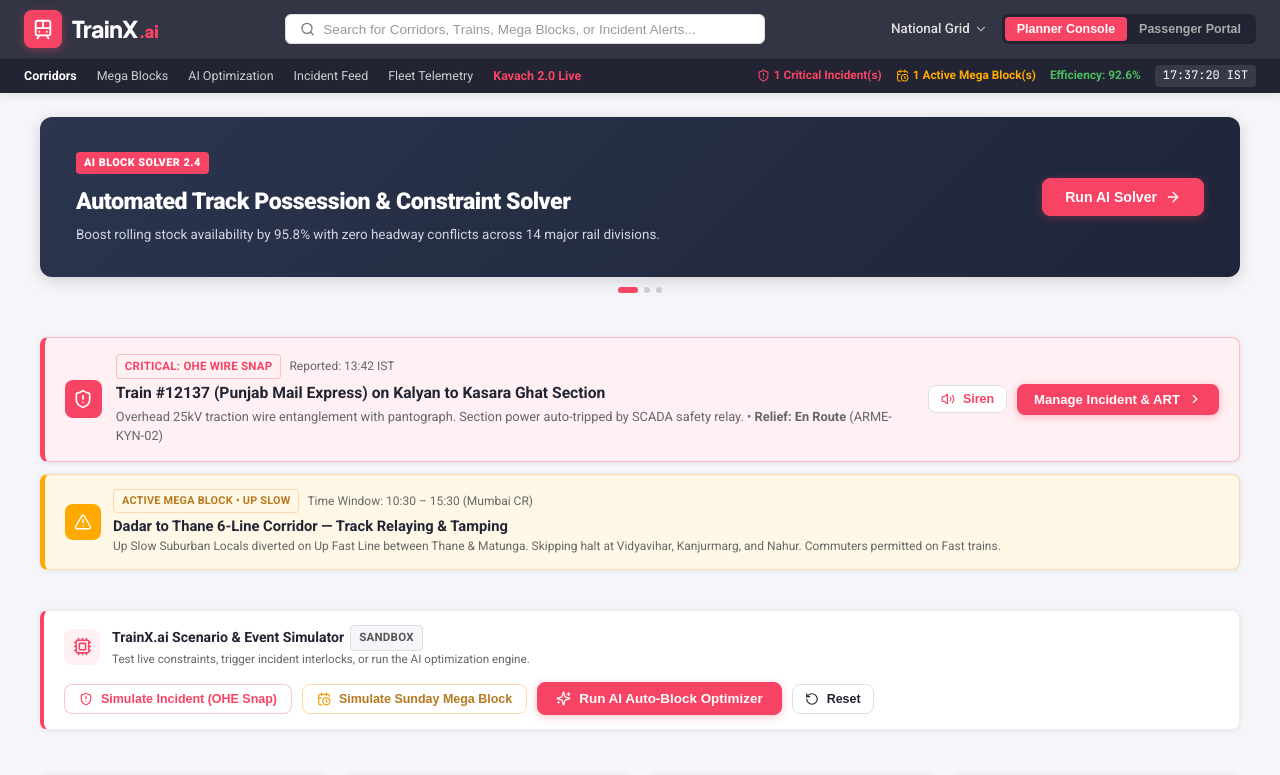
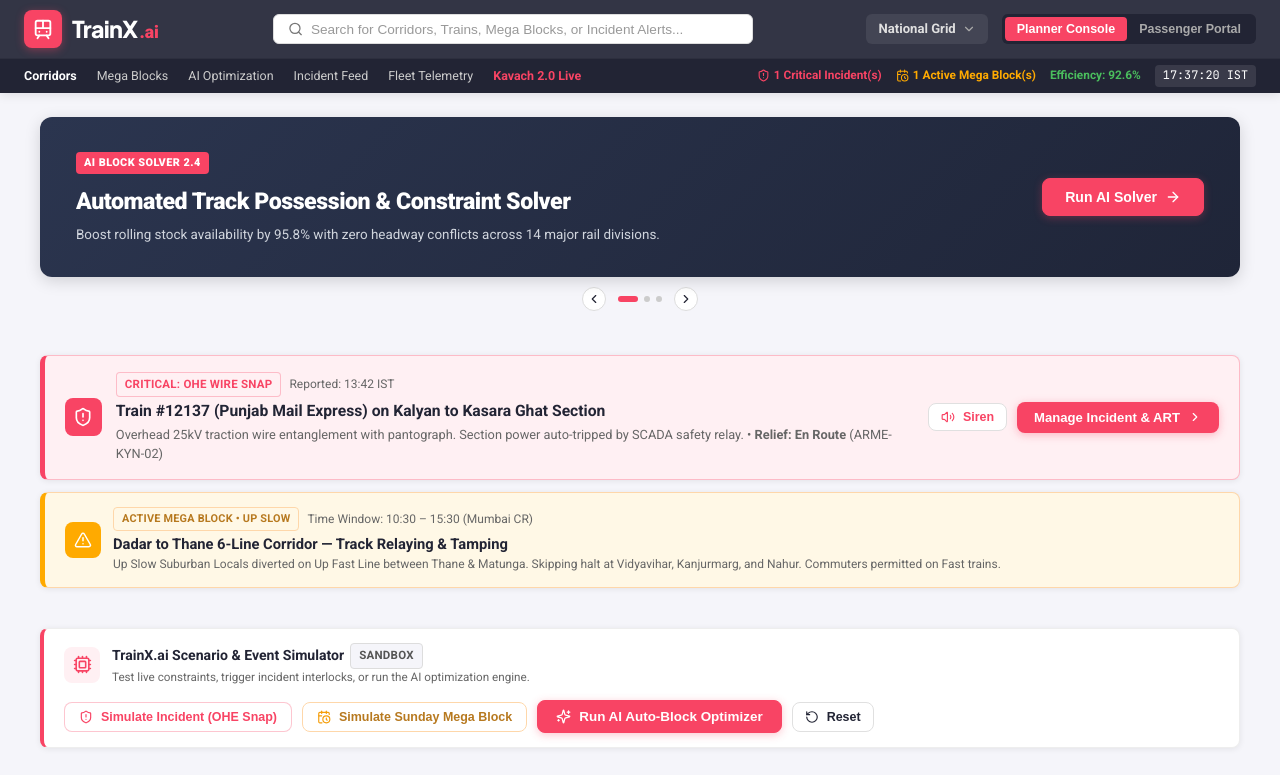
Before and after one commit to RailXpro/RailX----ai----Traintech, a React (Vite) app: page / in a window 1280 px wide. Shown: the top 775 px of the page. Built offline with nearby package versions, Linux system fonts and the light colour scheme.

Commit message:
feat: update front-end with AI block planning, BookMyShow design tokens, emergency dispatch and CI workflows

```diff
--- a/src/App.tsx
+++ b/src/App.tsx
@@ -3,7 +3,7 @@
 import { Header } from './components/Header';
 import { PlannerDashboard } from './components/planner/PlannerDashboard';
 import { PassengerPortal } from './components/passenger/PassengerPortal';
-import { Train, ShieldCheck, PhoneCall, HelpCircle, Mail, MapPin } from 'lucide-react';
+import { Train, ShieldCheck, PhoneCall } from 'lucide-react';
 
 const MainView: React.FC = () => {
   const { persona } = useRailway();
--- a/src/components/Header.tsx
+++ b/src/components/Header.tsx
@@ -2,18 +2,9 @@
 import {
   Train,
   ShieldAlert,
-  User,
-  SlidersHorizontal,
-  Radio,
   CalendarClock,
-  MapPin,
   Search,
-  ChevronDown,
-  Menu,
-  Sparkles,
-  Layers,
-  Cpu,
-  BarChart3
+  ChevronDown
 } from 'lucide-react';
 import { useRailway } from '../context/RailwayContext';
 import { DivisionName } from '../types/railway';
@@ -27,7 +18,7 @@
   'Bengaluru SWR'
 ];
 
-export const Header: React.FC<{ activeTab?: string; setActiveTab?: (tab: string) => void }> = ({ activeTab, setActiveTab }) => {
+export const Header: React.FC = () => {
   const {
     persona,
     setPersona,
@@ -115,8 +106,8 @@
           {/* Right Controls: City/Division Dropdown & Sign In / Persona Switcher */}
           <div style={{ display: 'flex', alignItems: 'center', gap: '14px' }}>
             {/* Division Selector */}
-            <div style={{ display: 'flex', alignItems: 'center', gap: '4px', cursor: 'pointer' }}>
-              <span style={{ fontSize: '0.84rem', color: '#E0E0E0', fontWeight: 500 }}>
+            <div style={{ position: 'relative', display: 'flex', alignItems: 'center', gap: '6px', background: 'rgba(255,255,255,0.08)', padding: '5px 12px', borderRadius: '6px', cursor: 'pointer' }}>
+              <span style={{ fontSize: '0.82rem', color: '#E0E0E0', fontWeight: 600 }}>
                 {selectedDivision === 'All' ? 'National Grid' : selectedDivision}
               </span>
               <select
@@ -124,13 +115,14 @@
                 onChange={(e) => setSelectedDivision(e.target.value as 'All' | DivisionName)}
                 style={{
                   position: 'absolute',
+                  inset: 0,
                   opacity: 0,
-                  width: '120px',
-                  height: '30px',
+                  width: '100%',
+                  height: '100%',
                   cursor: 'pointer'
                 }}
               >
-                <option value="All">All Divisions</option>
+                <option value="All">All Divisions (National Grid)</option>
                 {DIVISIONS.map(d => (
                   <option key={d} value={d}>{d}</option>
                 ))}
--- a/src/components/HeroCarousel.tsx
+++ b/src/components/HeroCarousel.tsx
@@ -1,5 +1,5 @@
 import React, { useState, useEffect } from 'react';
-import { Sparkles, CalendarClock, ShieldAlert, Cpu, ArrowRight, ChevronLeft, ChevronRight } from 'lucide-react';
+import { ArrowRight, ChevronLeft, ChevronRight } from 'lucide-react';
 import { useRailway } from '../context/RailwayContext';
 
 const BANNERS = [
@@ -34,7 +34,7 @@
 
 export const HeroCarousel: React.FC<{ onActionClick: (action: string) => void }> = ({ onActionClick }) => {
   const [currentIdx, setCurrentIdx] = useState<number>(0);
-  const { runAiOptimizer, isOptimizing } = useRailway();
+  const { runAiOptimizer } = useRailway();
 
   useEffect(() => {
     const timer = setInterval(() => {
@@ -52,6 +52,16 @@
     onActionClick(banner.action);
   };
 
+  const handlePrev = (e: React.MouseEvent) => {
+    e.stopPropagation();
+    setCurrentIdx((prev) => (prev - 1 + BANNERS.length) % BANNERS.length);
+  };
+
+  const handleNext = (e: React.MouseEvent) => {
+    e.stopPropagation();
+    setCurrentIdx((prev) => (prev + 1) % BANNERS.length);
+  };
+
   return (
     <div style={{ position: 'relative', marginBottom: '24px' }}>
       <div
@@ -67,7 +77,8 @@
           flexWrap: 'wrap',
           gap: '20px',
           boxShadow: '0 4px 16px rgba(0,0,0,0.15)',
-          transition: 'background 0.5s ease'
+          transition: 'background 0.5s ease',
+          position: 'relative'
         }}
       >
         <div style={{ maxWidth: '750px' }}>
@@ -94,7 +105,7 @@
           </p>
         </div>
 
-        <div>
+        <div style={{ display: 'flex', alignItems: 'center', gap: '10px' }}>
           <button
             onClick={handleCtaClick}
             className="btn btn-primary"
@@ -106,12 +117,33 @@
         </div>
       </div>
 
-      {/* Slide dots */}
-      <div style={{ display: 'flex', justifyContent: 'center', gap: '6px', marginTop: '10px' }}>
+      {/* Navigation arrows and slide dots */}
+      <div style={{ display: 'flex', alignItems: 'center', justifyContent: 'center', gap: '12px', marginTop: '10px' }}>
+        <button
+          onClick={handlePrev}
+          title="Previous slide"
+          style={{
+            background: '#FFFFFF',
+            border: '1px solid #DDDDDD',
+            borderRadius: '50%',
+            width: '24px',
+            height: '24px',
+            display: 'flex',
+            alignItems: 'center',
+            justifyContent: 'center',
+            cursor: 'pointer',
+            color: 'var(--text-dark)'
+          }}
+        >
+          <ChevronLeft size={14} />
+        </button>
+
+        <div style={{ display: 'flex', gap: '6px' }}>
           {BANNERS.map((b, idx) => (
             <button
               key={b.id}
               onClick={() => setCurrentIdx(idx)}
+              title={`Slide ${idx + 1}`}
               style={{
                 width: idx === currentIdx ? '20px' : '6px',
                 height: '6px',
@@ -124,6 +156,26 @@
             />
           ))}
         </div>
+
+        <button
+          onClick={handleNext}
+          title="Next slide"
+          style={{
+            background: '#FFFFFF',
+            border: '1px solid #DDDDDD',
+            borderRadius: '50%',
+            width: '24px',
+            height: '24px',
+            display: 'flex',
+            alignItems: 'center',
+            justifyContent: 'center',
+            cursor: 'pointer',
+            color: 'var(--text-dark)'
+          }}
+        >
+          <ChevronRight size={14} />
+        </button>
+      </div>
     </div>
   );
 };
--- a/src/components/passenger/PassengerPortal.tsx
+++ b/src/components/passenger/PassengerPortal.tsx
@@ -8,10 +8,7 @@
   Clock,
   ArrowRight,
   CheckCircle2,
-  Sparkles,
-  MapPin,
-  ChevronRight,
-  Train
+  Sparkles
 } from 'lucide-react';
 import { useRailway } from '../../context/RailwayContext';
 import { LiveAlertBanner } from '../LiveAlertBanner';
--- a/src/components/planner/AiBlockOptimizer.tsx
+++ b/src/components/planner/AiBlockOptimizer.tsx
@@ -20,6 +20,11 @@
   const [freightWeight, setFreightWeight] = useState<number>(3);
   const [nightWindowPreference, setNightWindowPreference] = useState<number>(85);
   const [maxTsrTolerance, setMaxTsrTolerance] = useState<number>(30);
+
+  // Dynamic calculation based on constraints
+  const dynamicAssetUtilization = Math.min(98.8, +(metrics.afterOptimization.assetUtilizationPercent + (passengerPriorityWeight - 3) * 0.4 + (nightWindowPreference - 75) * 0.04).toFixed(1));
+  const dynamicAvgDelay = Math.max(1.5, +(metrics.afterOptimization.averageTrainDelayMins - (passengerPriorityWeight - 3) * 0.2 + (maxTsrTolerance - 30) * 0.03).toFixed(1));
+  const dynamicEnergySaved = Math.max(9.5, +(12.3 + (nightWindowPreference - 75) * 0.05).toFixed(1));
 
   return (
     <div style={{ display: 'flex', flexDirection: 'column', gap: '20px' }}>
@@ -69,7 +74,7 @@
         <div style={{ background: '#F8F8FB', padding: '18px 20px', borderRadius: '8px', border: '1px solid var(--border-light)' }}>
           <h4 style={{ fontSize: '0.86rem', fontWeight: 700, color: 'var(--text-dark)', marginBottom: '16px', display: 'flex', alignItems: 'center', gap: '6px' }}>
             <Sliders size={15} color="var(--bms-red)" />
-            Optimization Objective Constraints & Weights
+            Optimization Objective Constraints & Weights (Interactive)
           </h4>
 
           <div style={{ display: 'grid', gridTemplateColumns: 'repeat(auto-fit, minmax(220px, 1fr))', gap: '18px' }}>
@@ -150,17 +155,17 @@
           </div>
           <div style={{ display: 'flex', alignItems: 'baseline', gap: '10px' }}>
             <span style={{ fontSize: '1.8rem', fontWeight: 800, color: 'var(--bms-red)' }} className="font-display">
-              {metrics.afterOptimization.assetUtilizationPercent}%
+              {dynamicAssetUtilization}%
             </span>
             <span style={{ fontSize: '0.8rem', color: '#999999', textDecoration: 'line-through' }}>
               {metrics.beforeOptimization.assetUtilizationPercent}%
             </span>
             <span className="badge badge-clear" style={{ fontSize: '0.65rem' }}>
-              +{Math.round(metrics.afterOptimization.assetUtilizationPercent - metrics.beforeOptimization.assetUtilizationPercent)}% Gain
+              +{Math.round(dynamicAssetUtilization - metrics.beforeOptimization.assetUtilizationPercent)}% Gain
             </span>
           </div>
           <p style={{ fontSize: '0.72rem', color: 'var(--text-muted)', marginTop: '6px' }}>
-            Locomotives, tamping rakes & crew roasters
+            Locomotives, tamping rakes & crew rosters
           </p>
         </div>
 
@@ -172,7 +177,7 @@
           </div>
           <div style={{ display: 'flex', alignItems: 'baseline', gap: '10px' }}>
             <span style={{ fontSize: '1.8rem', fontWeight: 800, color: 'var(--text-dark)' }} className="font-display">
-              {metrics.afterOptimization.averageTrainDelayMins}m
+              {dynamicAvgDelay}m
             </span>
             <span style={{ fontSize: '0.8rem', color: '#999999', textDecoration: 'line-through' }}>
               {metrics.beforeOptimization.averageTrainDelayMins}m
@@ -216,7 +221,7 @@
           </div>
           <div style={{ display: 'flex', alignItems: 'baseline', gap: '10px' }}>
             <span style={{ fontSize: '1.8rem', fontWeight: 800, color: 'var(--text-dark)' }} className="font-display">
-              12.3 MWh
+              {dynamicEnergySaved} MWh
             </span>
             <span className="badge badge-saffron" style={{ fontSize: '0.65rem' }}>
               Saved / Day
--- a/src/components/planner/InteractiveTrackMap.tsx
+++ b/src/components/planner/InteractiveTrackMap.tsx
@@ -1,10 +1,8 @@
 import React, { useState } from 'react';
 import {
   Train as TrainIcon,
-  Zap,
   Gauge,
   MapPin,
-  Layers,
   Info,
   ChevronRight
 } from 'lucide-react';
--- a/src/components/planner/MegaBlockManager.tsx
+++ b/src/components/planner/MegaBlockManager.tsx
@@ -36,6 +36,15 @@
   const filteredBlocks = megaBlocks.filter(b =>
     selectedDivision === 'All' || b.division === selectedDivision
   );
+
+  const handleSectionChange = (secId: string) => {
+    setSelectedSectionId(secId);
+    const sec = trackSections.find(s => s.id === secId);
+    if (sec) {
+      setSelectedDivisionForm(sec.division);
+      setPublicAdvisory(`Block on ${sec.name} (${linesAffected}). Suburban/Express trains diverted or regulated.`);
+    }
+  };
 
   const handleFormSubmit = (e: React.FormEvent) => {
     e.preventDefault();
@@ -253,7 +262,7 @@
                   <select
                     className="input-control"
                     value={selectedSectionId}
-                    onChange={(e) => setSelectedSectionId(e.target.value)}
+                    onChange={(e) => handleSectionChange(e.target.value)}
                   >
                     {trackSections.map(s => (
                       <option key={s.id} value={s.id}>{s.name} ({s.code})</option>
--- a/src/components/planner/PlannerDashboard.tsx
+++ b/src/components/planner/PlannerDashboard.tsx
@@ -7,8 +7,7 @@
   BarChart3,
   Train,
   Activity,
-  Sparkles,
-  ChevronRight
+  Sparkles
 } from 'lucide-react';
 import { useRailway } from '../../context/RailwayContext';
 import { InteractiveTrackMap } from './InteractiveTrackMap';
```
Also changed, not shown: package.json (+20 -6 lines), 2 other files (tests, documents, lock files or other folders). Lines whose indentation alone changed are shown as unchanged.
